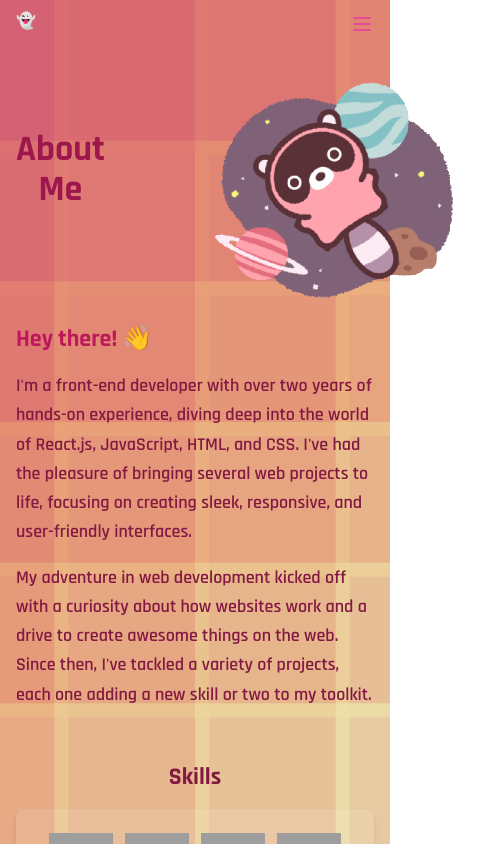
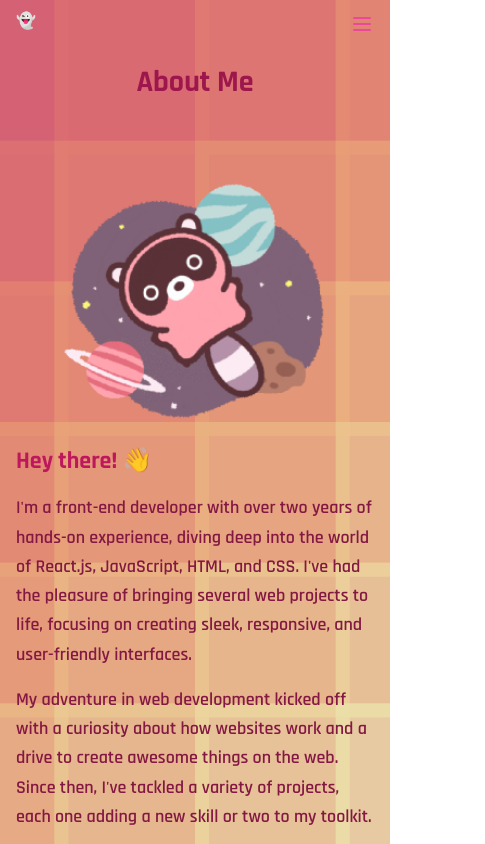
Before and after one commit to divyamotghare/portfolio, a React (Vite) app: page /about in a window 390 px wide. Shown: the top 844 px of the page, 485 px wide, since content can reach past the window. Built offline with nearby package versions, Linux system fonts and the light colour scheme; grey boxes are pictures that could not be loaded.

Commit message:
made it responsive

```diff
--- a/src/pages/About.jsx
+++ b/src/pages/About.jsx
@@ -32,15 +32,17 @@ function About() {
   return (
     <div className=" min-h-screen py-16">
       <div className="max-w-4xl  mx-auto px-4 sm:px-6 lg:px-8">
-        <div className="flex items-center gap-20">
-          <h1 className="text-4xl md:text-5xl lg:text-6xl font-extrabold text-center mb-12 bg-clip-text text-pink-800">
+        <div className="flex flex-col md:flex-row items-center justify-between gap-8 md:gap-12 lg:gap-20 px-4 md:px-8 lg:px-12">
+          <h1 className="text-3xl sm:text-4xl md:text-5xl lg:text-6xl font-extrabold text-center md:text-left mb-8 md:mb-0 bg-clip-text text-pink-800 w-full md:w-1/2">
             About Me
           </h1>
-          <img
-            className="transform hover:scale-105 transition duration-500 ease-in-out"
-            src="../../space.webp"
-            alt="Space"
-          />
+          <div className="w-full md:w-1/2">
+            <img
+              className="w-full max-w-md mx-auto transform hover:scale-105 transition duration-500 ease-in-out"
+              src="../../space.webp"
+              alt="Space"
+            />
+          </div>
         </div>
         <div className="flex flex-col md:flex-row items-center gap-8">
           <div className="md:w-1/2">
```
